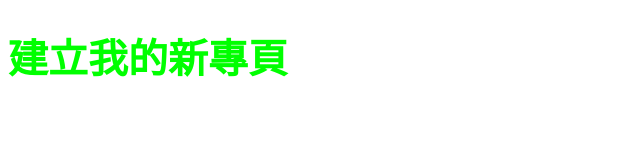
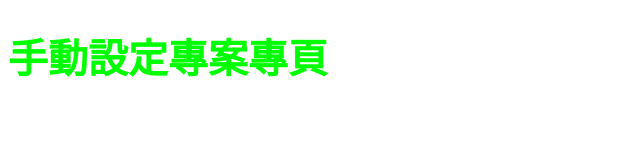
Before and after one commit to kevinfong1028/demo2, a plain HTML site: page index.html in a window 1280 px wide. Shown: the whole page, without its empty margins (0-640 px from the left). Drawn offline with Linux system fonts and the light colour scheme.

Commit message:
new branch

```diff
--- a/index.html
+++ b/index.html
@@ -6,7 +6,7 @@
 </head>
 <body>
 
-<h1>建立我的新專頁</h1>
+<h1>手動設定專案專頁</h1>
 
 </body>
 </html>
```
